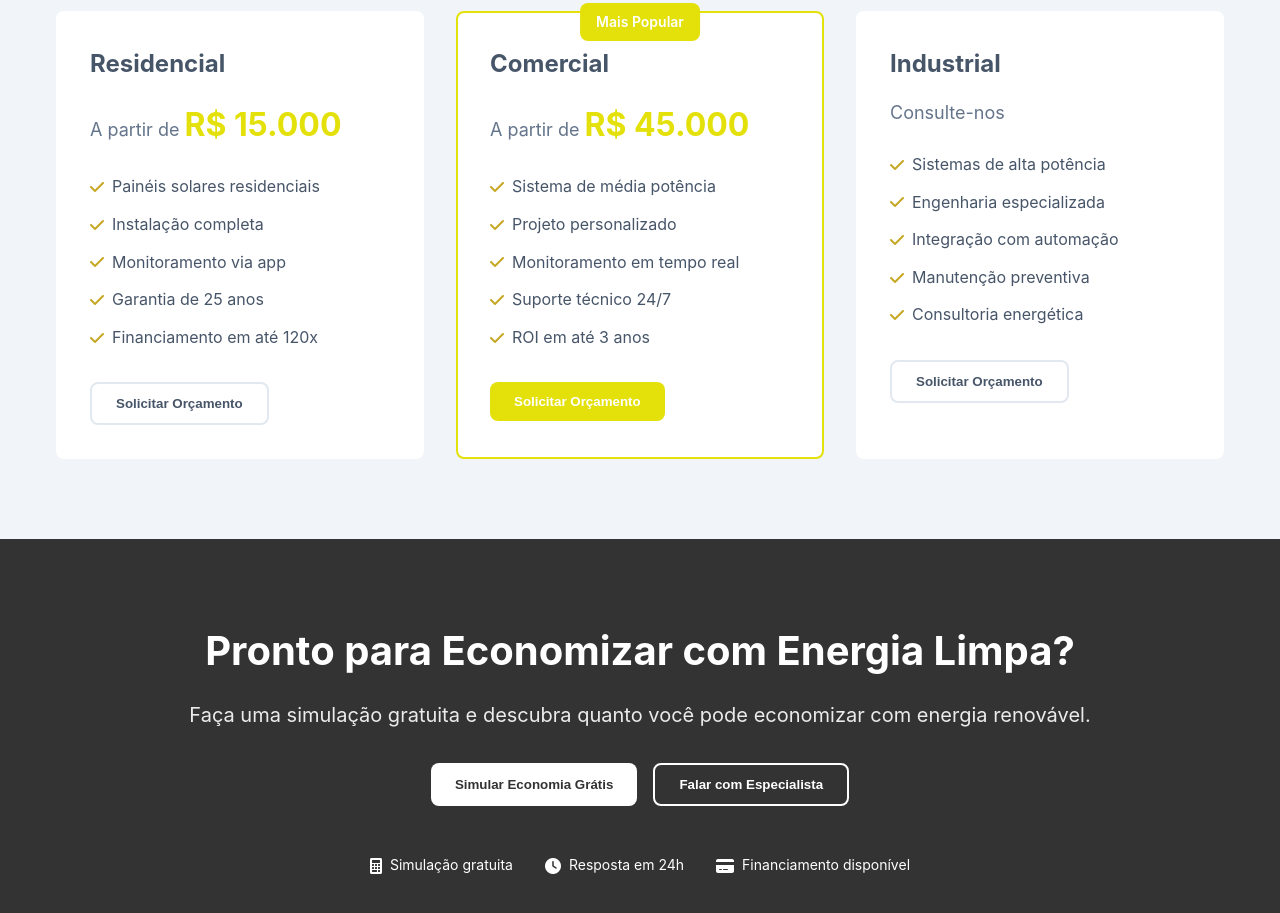
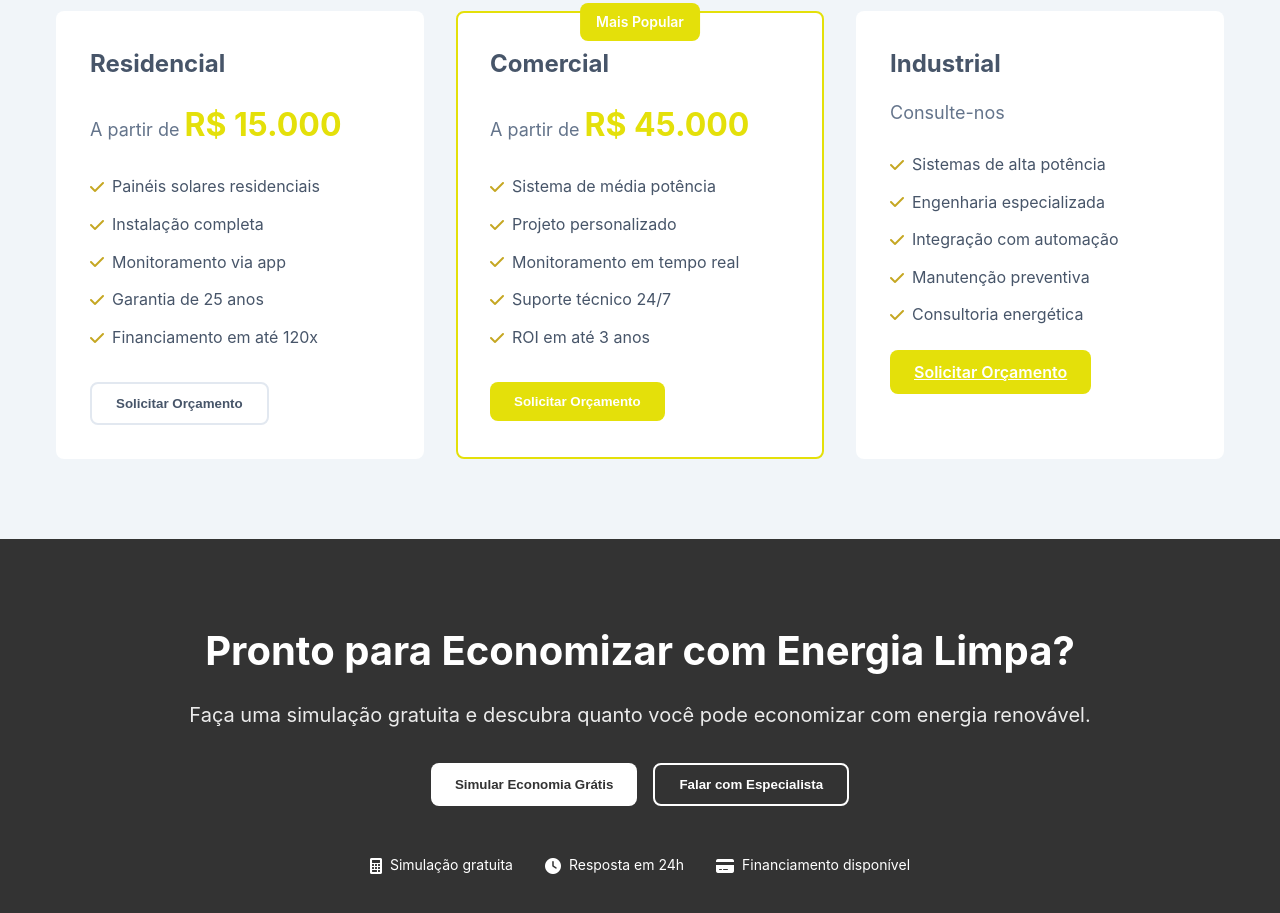
Before and after one commit to bispo1234/ods-7, a plain HTML site: page index.html in a window 1280 px wide. Shown: the part 1808-2721 px from the top of the page. Drawn offline with Linux system fonts and the light colour scheme.

Commit message:
Update index.html
ae 3

```diff
--- a/index.html
+++ b/index.html
@@ -169,7 +169,7 @@
                         <li><i class="fas fa-check"></i> Manutenção preventiva</li>
                         <li><i class="fas fa-check"></i> Consultoria energética</li>
                     </ul>
-                    <button class="btn-outline">Solicitar Orçamento</button>
+                    <a href="https://wa.me/5571912345678?text=Olá,%20gostaria%20de%20solicitar%20um%20orçamento%20para%20solução%20comercial." target="_blank" class="btn-primary">Solicitar Orçamento</a>
                 </div>
             </div>
         </div>
```
